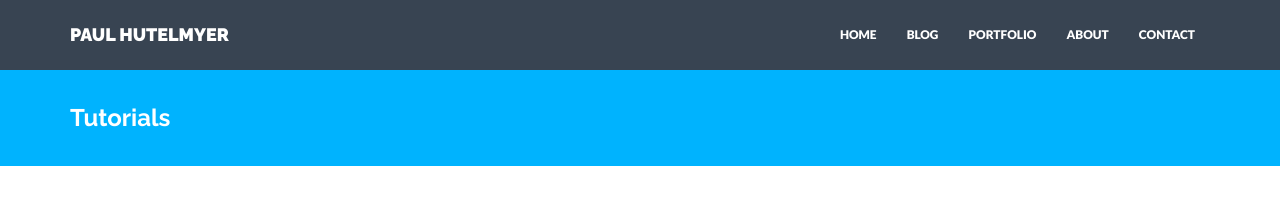
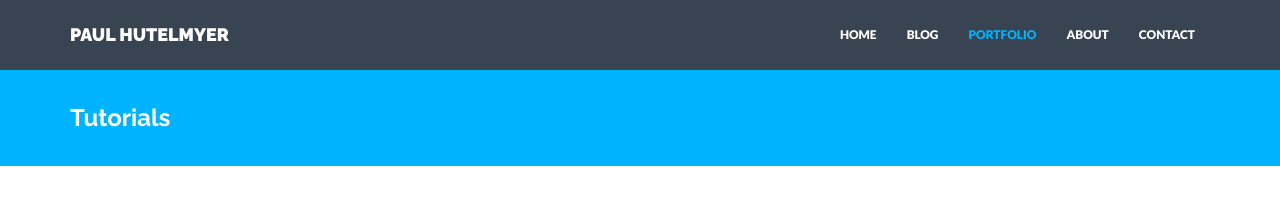
Before and after one commit to phutelmyer/phutelmyer.github.io, a Jekyll site: the page built from portfolio.html, in a window 1280 px wide. Shown: the top 220 px of the page. Built offline with Jekyll 4.4.1, drawn with Linux system fonts in a browser that asks for light colours; nearby versions of some CDN libraries.

Commit message:
Updated '_includes/nav.html' via CloudCannon

```diff
--- a/_includes/nav.html
+++ b/_includes/nav.html
@@ -14,7 +14,7 @@
       <ul class="nav navbar-nav">
         <li {% if page.title == "Home" %}class="active"{% endif %}><a href="{{"/" | prepend: site.baseurl }}">HOME</a></li>
         <li {% if page.title == "Blog" %}class="active"{% endif %}><a href="{{"/blog/" | prepend: site.baseurl }}">BLOG</a></li>
-        <li {% if page.title == "Portfolio" %}class="active"{% endif %}><a href="{{"/portfolio/" | prepend: site.baseurl }}">PORTFOLIO</a></li>
+        <li {% if page.title == "Tutorials" %}class="active"{% endif %}><a href="{{"/portfolio/" | prepend: site.baseurl }}">PORTFOLIO</a></li>
         <li {% if page.title == "About" %}class="active"{% endif %}><a href="{{"/about/" | prepend: site.baseurl }}">ABOUT</a></li>
         <li {% if page.title == "Contact" %}class="active"{% endif %}><a href="{{"/contact/" | prepend: site.baseurl }}">CONTACT</a></li>
       </ul>
```
